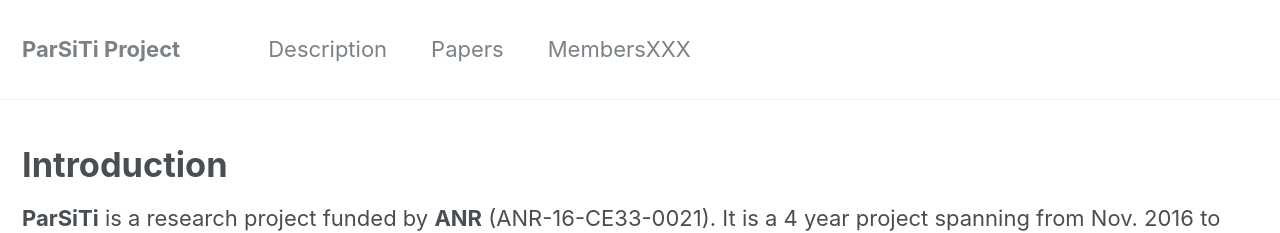
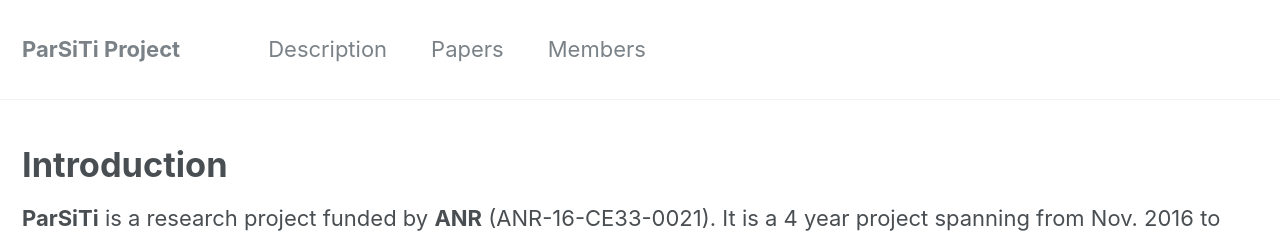
Before and after one commit to parsiti/parsiti.github.io, a Jekyll site: the page built from index.md, in a window 1280 px wide. Shown: the top 233 px of the page. Built offline with Jekyll 4.4.1, drawn with Linux system fonts in a browser that asks for light colours; our own code applies the rules of GitHub Pages for plain Markdown files.

Commit message:
revert test

```diff
--- a/_data/navigation.yml
+++ b/_data/navigation.yml
@@ -4,7 +4,7 @@ main:
     url: /description/
   - title: "Papers"
     url: /papers/
-  - title: "MembersXXX"
+  - title: "Members"
     url: /members/
   - blog: "Blog"
     url: /blog/
```
